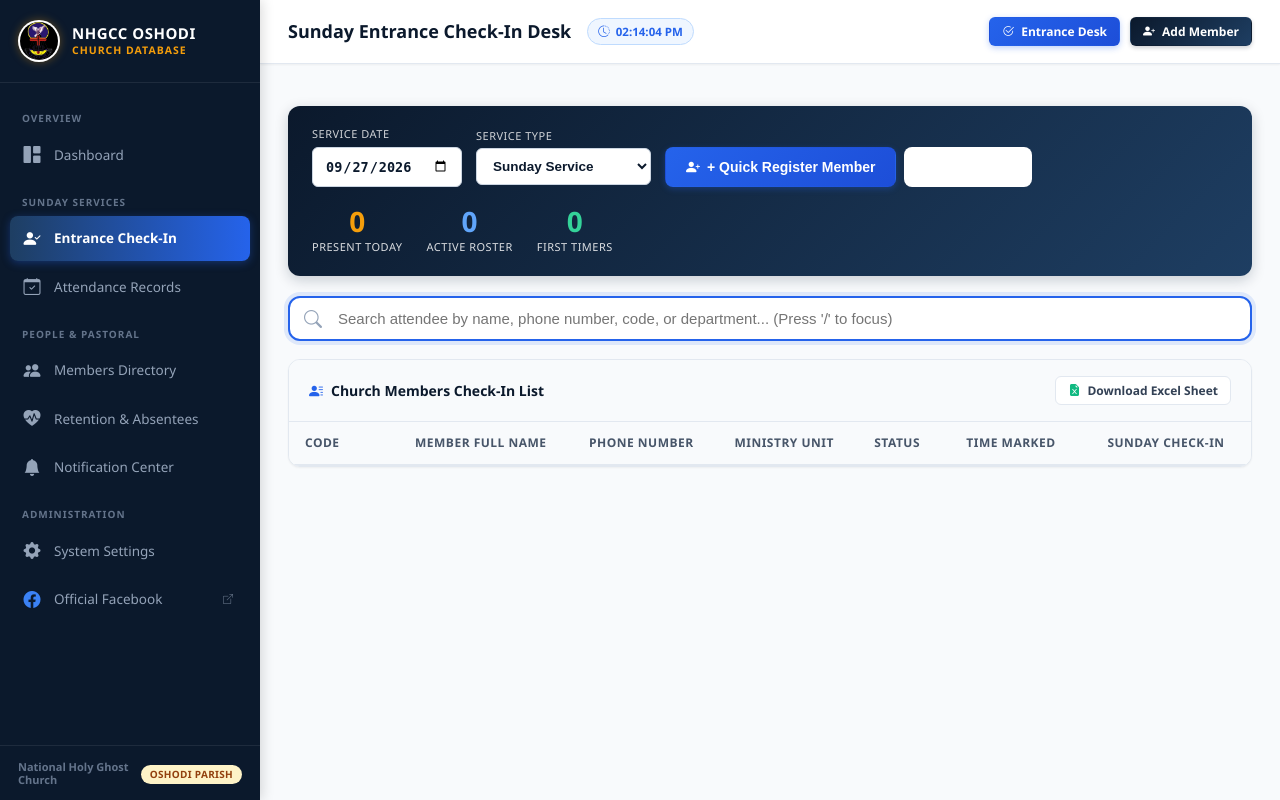
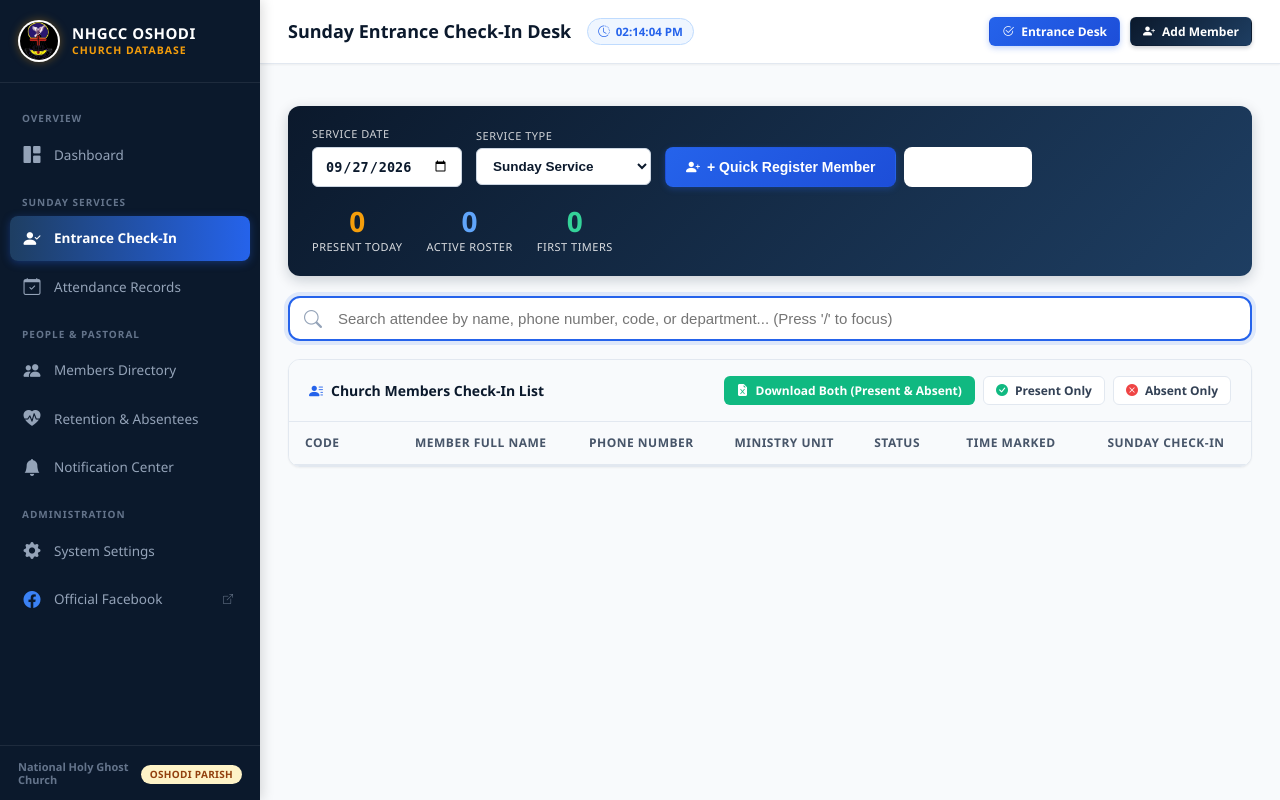
Before and after one commit to NHGCCOSHODI/nhgcc-church-database, a Flask app: page /attendance/checkin in a window 1280 px wide. Run offline with Flask 3, Linux system fonts and the light colour scheme.

Commit message:
feat: Excel exports for Present attendees, Absent members, and multi-tab registers

```diff
--- a/app/routes/attendance.py
+++ b/app/routes/attendance.py
@@ -297,16 +297,18 @@
 
 @attendance_bp.route('/export')
 def export_excel():
-    """Exports a clean Excel sheet of attendance for a given Sunday."""
+    """Exports a clean Excel register of Present attendees, Absent members, or both."""
     date_str = request.args.get('date')
     service_type = request.args.get('service_type', 'Sunday Service')
+    scope = request.args.get('scope', 'both').lower()  # 'both', 'present', or 'absent'
 
     try:
         service_date = datetime.strptime(date_str, '%Y-%m-%d').date()
     except Exception:
         service_date = get_latest_sunday()
 
-    attendances = (
+    # 1. Present attendees
+    present_attendances = (
         Attendance.query.filter_by(
             service_date=service_date,
             service_type=service_type,
@@ -316,55 +318,213 @@
         .order_by(Member.full_name)
         .all()
     )
+    present_ids = {a.member_id: a for a in present_attendances}
+
+    # 2. All active members & absent list
+    all_members = Member.query.filter_by(is_active=True).order_by(Member.full_name).all()
+    absent_members = [m for m in all_members if m.id not in present_ids]
+
+    # Query last attended date for absent members
+    prior_attendances = (
+        Attendance.query.filter(
+            Attendance.service_date < service_date,
+            Attendance.status == 'Present'
+        )
+        .order_by(Attendance.service_date.desc())
+        .all()
+    )
+    last_attended_map = {}
+    for a in prior_attendances:
+        if a.member_id not in last_attended_map:
+            last_attended_map[a.member_id] = a.service_date
+
+    thin_side = Side(border_style="thin", color="CBD5E1")
+    cell_border = Border(left=thin_side, right=thin_side, top=thin_side, bottom=thin_side)
 
     wb = openpyxl.Workbook()
-    ws = wb.active
-    ws.title = f"Attendance {service_date.strftime('%d-%b-%Y')}"
 
-    title_font = Font(name='Segoe UI', size=15, bold=True, color='1E3E62')
-    ws.append(['NHGCC OSHODI - ATTENDANCE REGISTER'])
-    ws.append([f"Service: {service_type} | Date: {service_date.strftime('%A, %d %B %Y')} | Total Present: {len(attendances)}"])
-    ws.append([])
+    # ----------------- TAB: PRESENT ATTENDEES -----------------
+    def build_present_sheet(ws):
+        ws.title = f"Present ({len(present_attendances)})"
+        ws.views.sheetView[0].showGridLines = True
+        ws.append(["NHGCC OSHODI • ATTENDANCE REGISTER (PRESENT)"])
+        ws.append([f"Service: {service_type} | Date: {service_date.strftime('%A, %d %B %Y')} | Total Present: {len(present_attendances)}"])
+        ws.append([])
 
-    ws['A1'].font = title_font
-    ws['A2'].font = Font(name='Segoe UI', size=11, italic=True)
+        ws['A1'].font = Font(name='Segoe UI', size=15, bold=True, color='065F46')
+        ws['A2'].font = Font(name='Segoe UI', size=10.5, italic=True)
 
-    headers = ['S/N', 'Member Code', 'Full Name', 'Gender', 'Phone Number', 'Email', 'Department', 'Status', 'Check-in Time']
-    ws.append(headers)
+        headers = ['S/N', 'Member Code', 'Full Name', 'Gender', 'Phone Number', 'Email', 'Department', 'Member Status', 'Check-In Time']
+        ws.append(headers)
 
-    header_fill = PatternFill(start_color='0B192C', end_color='0B192C', fill_type='solid')
-    header_font = Font(name='Segoe UI', size=11, bold=True, color='FFFFFF')
+        header_fill = PatternFill(start_color='065F46', end_color='065F46', fill_type='solid')
+        header_font = Font(name='Segoe UI', size=10.5, bold=True, color='FFFFFF')
 
-    for col_idx in range(1, len(headers) + 1):
-        cell = ws.cell(row=4, column=col_idx)
-        cell.fill = header_fill
-        cell.font = header_font
-        cell.alignment = Alignment(horizontal='center' if col_idx in (1, 2, 4, 8, 9) else 'left')
+        for col_idx in range(1, len(headers) + 1):
+            cell = ws.cell(row=4, column=col_idx)
+            cell.fill = header_fill
+            cell.font = header_font
+            cell.alignment = Alignment(horizontal='center' if col_idx in (1, 2, 4, 8, 9) else 'left')
+            cell.border = cell_border
 
-    for idx, a in enumerate(attendances, 1):
-        m = a.member
-        ws.append([
-            idx,
-            m.member_code or '',
-            m.display_title_name,
-            m.gender,
-            m.phone,
-            m.email,
-            m.department,
-            m.status,
-            a.check_in_time.strftime('%I:%M %p') if a.check_in_time else 'Present'
-        ])
+        for idx, a in enumerate(present_attendances, 1):
+            m = a.member
+            check_time_str = a.check_in_time.strftime('%I:%M %p') if a.check_in_time else 'Present'
+            row_vals = [
+                idx,
+                m.member_code or f"NHGCC-{m.id:04d}",
+                m.display_title_name,
+                m.gender or 'Not Specified',
+                m.phone or '—',
+                m.email or '—',
+                m.department or 'Congregation',
+                m.status or 'Active',
+                check_time_str
+            ]
+            ws.append(row_vals)
+            row_idx = idx + 4
+            for col_idx in range(1, len(row_vals) + 1):
+                c = ws.cell(row=row_idx, column=col_idx)
+                c.border = cell_border
+                c.font = Font(name='Segoe UI', size=10)
+                if idx % 2 == 0:
+                    c.fill = PatternFill(start_color='F0FDF4', end_color='F0FDF4', fill_type='solid')
+                if col_idx in (1, 2, 4, 8, 9):
+                    c.alignment = Alignment(horizontal='center')
 
-    for col in ws.columns:
-        max_len = max(len(str(cell.value or '')) for cell in col)
-        col_letter = openpyxl.utils.get_column_letter(col[0].column)
-        ws.column_dimensions[col_letter].width = max(max_len + 3, 12)
+        for col in ws.columns:
+            max_len = max(len(str(cell.value or '')) for cell in col)
+            col_letter = openpyxl.utils.get_column_letter(col[0].column)
+            ws.column_dimensions[col_letter].width = max(max_len + 3, 12)
+
+    # ----------------- TAB: ABSENT MEMBERS -----------------
+    def build_absent_sheet(ws):
+        ws.title = f"Absent ({len(absent_members)})"
+        ws.views.sheetView[0].showGridLines = True
+        ws.append(["NHGCC OSHODI • LIST OF MEMBERS WHO WERE ABSENT"])
+        ws.append([f"Service: {service_type} | Date: {service_date.strftime('%A, %d %B %Y')} | Total Absent: {len(absent_members)}"])
+        ws.append([])
+
+        ws['A1'].font = Font(name='Segoe UI', size=15, bold=True, color='991B1B')
+        ws['A2'].font = Font(name='Segoe UI', size=10.5, italic=True)
+
+        headers = ['S/N', 'Member Code', 'Full Name', 'Gender', 'Phone Number', 'Email', 'Department', 'Member Status', 'Last Attended Date', 'Follow-up Status']
+        ws.append(headers)
+
+        header_fill = PatternFill(start_color='991B1B', end_color='991B1B', fill_type='solid')
+        header_font = Font(name='Segoe UI', size=10.5, bold=True, color='FFFFFF')
+
+        for col_idx in range(1, len(headers) + 1):
+            cell = ws.cell(row=4, column=col_idx)
+            cell.fill = header_fill
+            cell.font = header_font
+            cell.alignment = Alignment(horizontal='center' if col_idx in (1, 2, 4, 8, 9, 10) else 'left')
+            cell.border = cell_border
+
+        for idx, m in enumerate(absent_members, 1):
+            last_dt = last_attended_map.get(m.id)
+            last_dt_str = last_dt.strftime('%d-%b-%Y') if last_dt else 'No Prior Attendance'
+            row_vals = [
+                idx,
+                m.member_code or f"NHGCC-{m.id:04d}",
+                m.display_title_name,
+                m.gender or 'Not Specified',
+                m.phone or '—',
+                m.email or '—',
+                m.department or 'Congregation',
+                m.status or 'Active',
+                last_dt_str,
+                'Needs Follow-Up'
+            ]
+            ws.append(row_vals)
+            row_idx = idx + 4
+            for col_idx in range(1, len(row_vals) + 1):
+                c = ws.cell(row=row_idx, column=col_idx)
+                c.border = cell_border
+                c.font = Font(name='Segoe UI', size=10)
+                if idx % 2 == 0:
+                    c.fill = PatternFill(start_color='FEF2F2', end_color='FEF2F2', fill_type='solid')
+                if col_idx in (1, 2, 4, 8, 9, 10):
+                    c.alignment = Alignment(horizontal='center')
+
+        for col in ws.columns:
+            max_len = max(len(str(cell.value or '')) for cell in col)
+            col_letter = openpyxl.utils.get_column_letter(col[0].column)
+            ws.column_dimensions[col_letter].width = max(max_len + 3, 12)
+
+    # ----------------- TAB: SUMMARY -----------------
+    def build_summary_sheet(ws):
+        ws.title = "Executive Summary"
+        ws.views.sheetView[0].showGridLines = True
+        ws.append(["NATIONAL HOLY GHOST CHURCH OF CHRIST (NHGCC) OSHODI"])
+        ws.append([f"SUNDAY ATTENDANCE & ABSENTEE REGISTER • {service_date.strftime('%d %B %Y').upper()}"])
+        ws.append([])
+
+        ws['A1'].font = Font(name='Segoe UI', size=16, bold=True, color='0B192C')
+        ws['A2'].font = Font(name='Segoe UI', size=11, bold=True, color='D97706')
+
+        ws.append(["METRIC", "VALUE", "NOTES"])
+        for col in range(1, 4):
+            c = ws.cell(row=4, column=col)
+            c.fill = PatternFill(start_color='0B192C', end_color='0B192C', fill_type='solid')
+            c.font = Font(name='Segoe UI', size=11, bold=True, color='FFFFFF')
+            c.alignment = Alignment(horizontal='center' if col == 2 else 'left')
+
+        summary_rows = [
+            ("Service Date", service_date.strftime('%A, %d %B %Y'), "Official Sunday Service"),
+            ("Service Type", service_type, "Entrance Desk Recording"),
+            ("Total Registered Parish Members", len(all_members), "Active database membership"),
+            ("Members Present (Who Came)", len(present_attendances), f"{len(present_attendances)/len(all_members)*100:.1f}% Attendance Rate" if all_members else "0%"),
+            ("Members Absent (Who Missed)", len(absent_members), f"{len(absent_members)/len(all_members)*100:.1f}% Absence Rate" if all_members else "0%"),
+            ("Male Attendees Present", sum(1 for a in present_attendances if a.member.gender == 'Male'), ""),
+            ("Female Attendees Present", sum(1 for a in present_attendances if a.member.gender == 'Female'), ""),
+            ("Unspecified Gender", sum(1 for a in present_attendances if a.member.gender not in ('Male', 'Female')), "")
+        ]
+
+        for idx, (label, val, note) in enumerate(summary_rows, 5):
+            ws.append([label, val, note])
+            for col in range(1, 4):
+                cell = ws.cell(row=idx, column=col)
+                cell.border = cell_border
+                cell.font = Font(name='Segoe UI', size=10, bold=(col == 2))
+                if col == 2:
+                    cell.alignment = Alignment(horizontal='center')
+                    if label == "Members Present (Who Came)":
+                        cell.fill = PatternFill(start_color='D1FAE5', end_color='D1FAE5', fill_type='solid')
+                        cell.font = Font(name='Segoe UI', size=11, bold=True, color='065F46')
+                    elif label == "Members Absent (Who Missed)":
+                        cell.fill = PatternFill(start_color='FEE2E2', end_color='FEE2E2', fill_type='solid')
+                        cell.font = Font(name='Segoe UI', size=11, bold=True, color='991B1B')
+
+        for col in ws.columns:
+            max_len = max(len(str(cell.value or '')) for cell in col)
+            col_letter = openpyxl.utils.get_column_letter(col[0].column)
+            ws.column_dimensions[col_letter].width = max(max_len + 3, 12)
+
+    date_stamp = service_date.strftime('%Y%m%d')
+
+    if scope == 'present':
+        ws = wb.active
+        build_present_sheet(ws)
+        filename = f"NHGCC_Present_Attendees_{date_stamp}.xlsx"
+    elif scope == 'absent':
+        ws = wb.active
+        build_absent_sheet(ws)
+        filename = f"NHGCC_Absent_Members_{date_stamp}.xlsx"
+    else:
+        # Default: Full combined workbook with Summary, Present, and Absent tabs
+        ws_sum = wb.active
+        build_summary_sheet(ws_sum)
+        ws_pres = wb.create_sheet()
+        build_present_sheet(ws_pres)
+        ws_abs = wb.create_sheet()
+        build_absent_sheet(ws_abs)
+        filename = f"NHGCC_Attendance_Register_Full_{date_stamp}.xlsx"
 
     output = io.BytesIO()
     wb.save(output)
     output.seek(0)
 
-    filename = f"NHGCC_Attendance_{service_date.strftime('%Y%m%d')}_{service_type.replace(' ', '_')}.xlsx"
     return send_file(
         output,
         as_attachment=True,
--- a/app/templates/attendance/checkin.html
+++ b/app/templates/attendance/checkin.html
@@ -67,9 +67,15 @@
             <i class="bi bi-person-lines-fill" style="color: #2563eb;"></i>
             <span>Church Members Check-In List</span>
         </div>
-        <div style="display: flex; gap: 10px;">
-            <a href="{{ url_for('attendance.export_excel', date=service_date_str, service_type=service_type) }}" class="btn btn-outline btn-sm">
-                <i class="bi bi-file-earmark-excel-fill" style="color: #10b981;"></i> Download Excel Sheet
+        <div style="display: flex; gap: 8px; flex-wrap: wrap;">
+            <a href="{{ url_for('attendance.export_excel', date=service_date_str, service_type=service_type, scope='both') }}" class="btn btn-sm" style="background: #10b981; color: #ffffff; font-weight: 600;" title="Download full workbook with Present & Absent tabs">
+                <i class="bi bi-file-earmark-excel-fill"></i> Download Both (Present & Absent)
+            </a>
+            <a href="{{ url_for('attendance.export_excel', date=service_date_str, service_type=service_type, scope='present') }}" class="btn btn-outline btn-sm" title="Download only members who came">
+                <i class="bi bi-check-circle-fill" style="color: #10b981;"></i> Present Only
+            </a>
+            <a href="{{ url_for('attendance.export_excel', date=service_date_str, service_type=service_type, scope='absent') }}" class="btn btn-outline btn-sm" title="Download only members who were absent">
+                <i class="bi bi-x-circle-fill" style="color: #ef4444;"></i> Absent Only
             </a>
         </div>
     </div>
```
Also changed, not shown: app/templates/attendance/history.html (+5 -2 lines).
